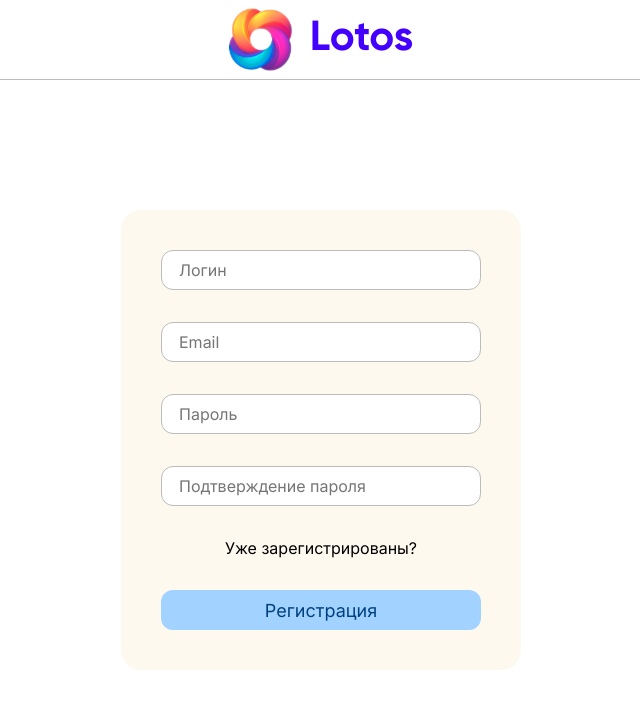
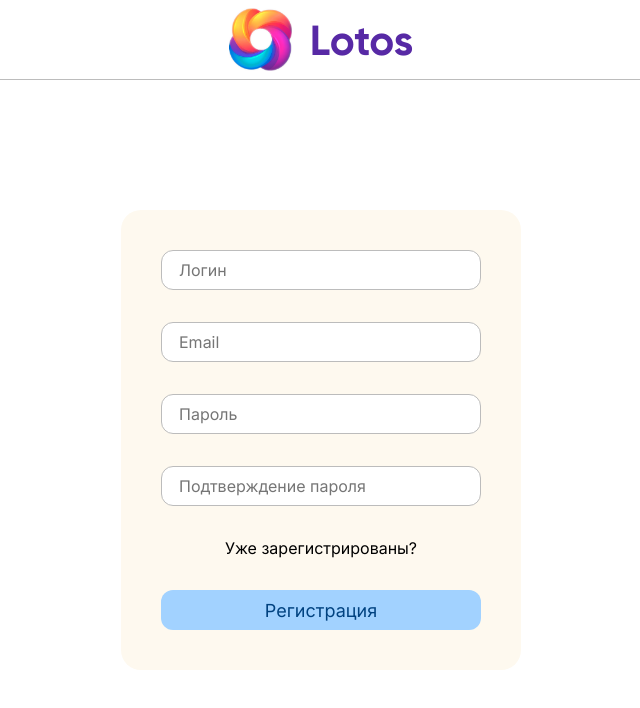
Before and after one commit to Lorofer/netboot_web_panel, a Vue app in the folder frontend/: page /register in a window 1280 px wide. Shown: the top 708 px of the page, without its empty margins (319-959 px from the left). Built offline with nearby package versions, Linux system fonts and the light colour scheme.

Commit message:
изменен цвет и положение надписи логотипа

```diff
--- a/frontend/src/assets/base.scss
+++ b/frontend/src/assets/base.scss
@@ -6,7 +6,7 @@ $light-grey: #BCBCBC;
 $dark-grey: #2B2B2B;
 $orange: #FF865E;
 $beige: #FEF9EF;
-$violet: #4400ff;
+$violet: #5729a5;
 
 $separator-grey: $light-grey;
 
--- a/frontend/src/components/Header.vue
+++ b/frontend/src/components/Header.vue
@@ -36,7 +36,8 @@
     font-weight: bold;
     color: $text-violet;
     font-size: 42px;
-    padding-bottom: 2px;
+    padding-top: 8px;
+    line-height: 42px;
   }
 }
 </style>
```
